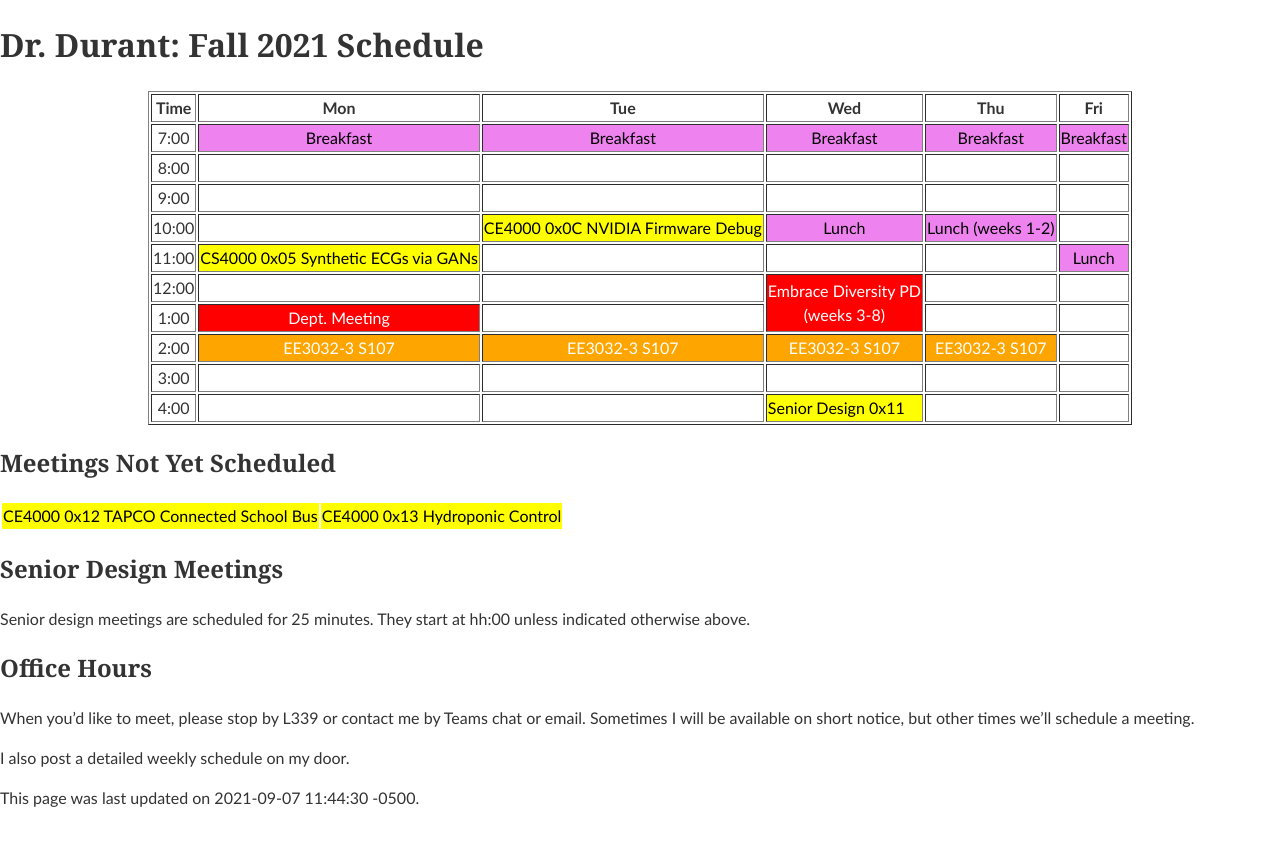
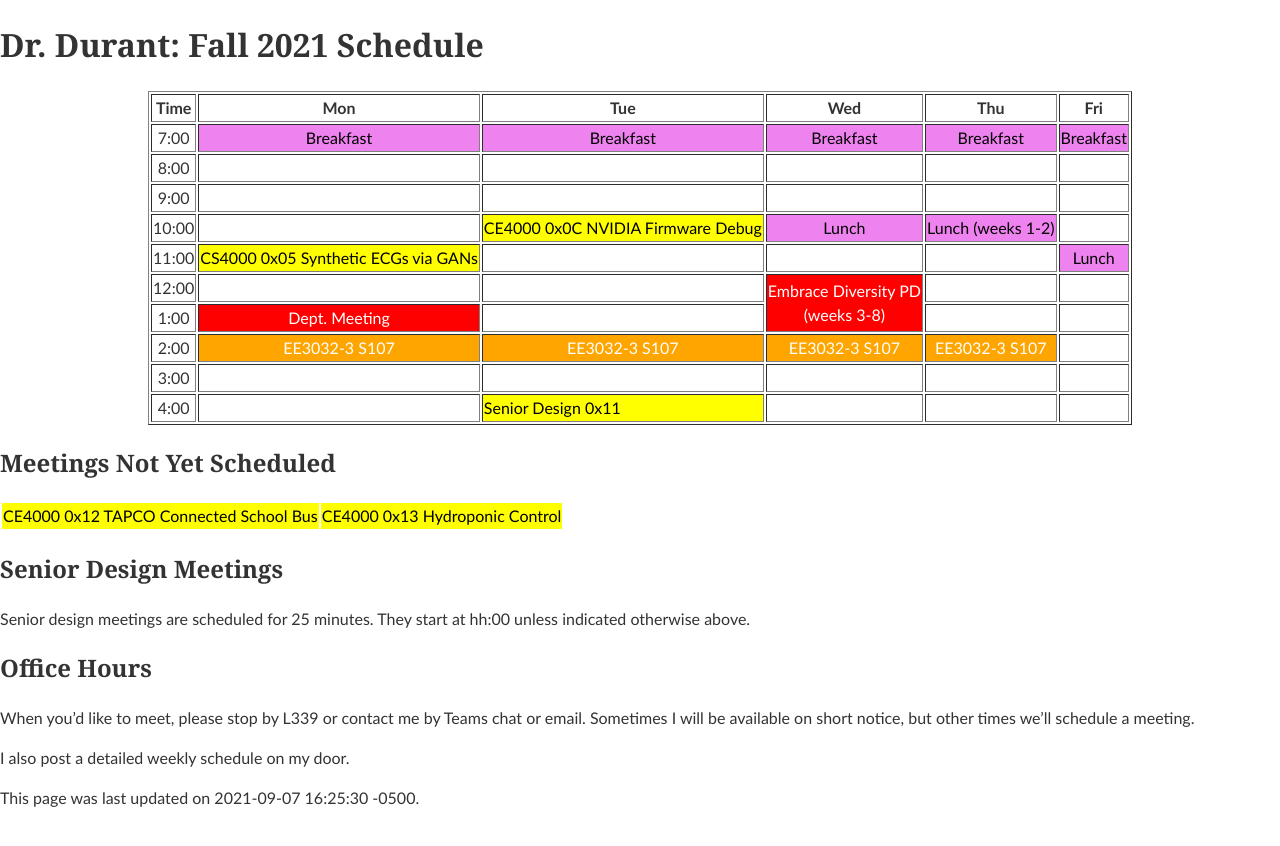
Before and after one commit to edurant/edurant.github.io, a Jekyll site: the page built from sched/f21.md, in a window 1280 px wide. Shown: the top 846 px of the page. Built offline with Jekyll 4.4.1, drawn with Linux system fonts in a browser that asks for light colours.

Commit message:
senior design team changed meeting time

```diff
--- a/sched/f21.md
+++ b/sched/f21.md
@@ -1,6 +1,6 @@
 ---
 title: "Dr. Durant: Fall 2021 Schedule"
-date: 2021-09-07 11:44:30 -0500
+date: 2021-09-07 16:25:30 -0500
 ---
 
 <style type="text/css">
@@ -23,7 +23,7 @@ td.lunch  { background-color: violet;  color: black; }
 <tr><td>1:00</td>       <td class="am">Dept. Meeting</td>                           <td>&nbsp;</td>                                                                                                                     <td>&nbsp;</td>                         <td>&nbsp;</td>                     </tr>
 <tr><td>2:00</td>       <td class="ee3032">EE3032-3 S107</td>                       <td class="ee3032">EE3032-3 S107</td>                       <td class="ee3032">EE3032-3 S107</td>                                   <td class="ee3032">EE3032-3 S107</td>   <td>&nbsp;</td>                     </tr>
 <tr><td>3:00</td>       <td>&nbsp;</td>                                             <td>&nbsp;</td>                                             <td>&nbsp;</td>                                                         <td>&nbsp;</td>                         <td>&nbsp;</td>                     </tr>
-<tr><td>4:00</td>       <td>&nbsp;</td>                                             <td>&nbsp;</td>                                             <td class="ce4000">Senior Design 0x11</td>                              <td>&nbsp;</td>                         <td>&nbsp;</td>                     </tr>
+<tr><td>4:00</td>       <td>&nbsp;</td>                                             <td class="ce4000">Senior Design 0x11</td>                  <td>&nbsp;</td>                                                         <td>&nbsp;</td>                         <td>&nbsp;</td>                     </tr>
 </table>
 </div>
 
```
